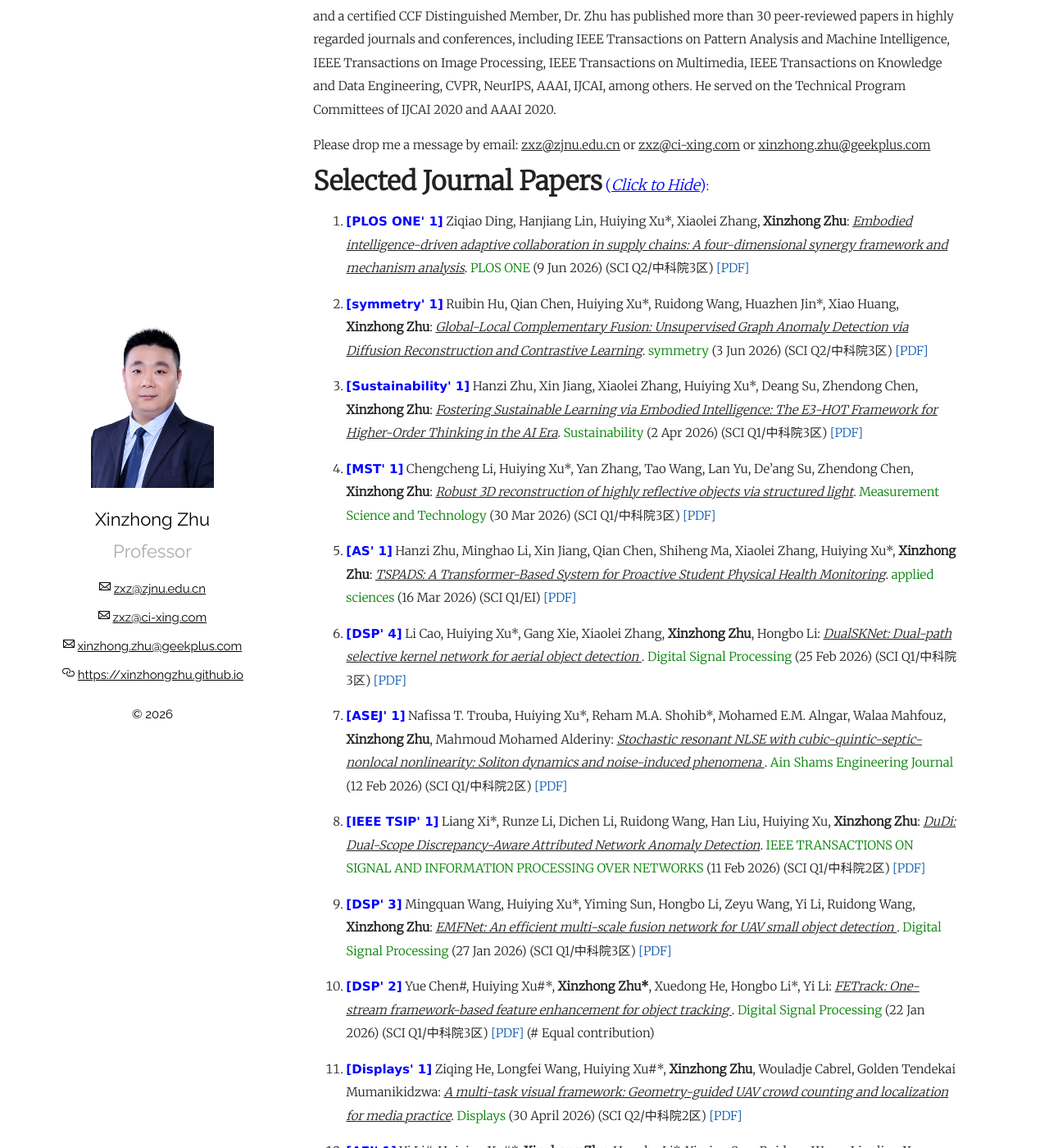
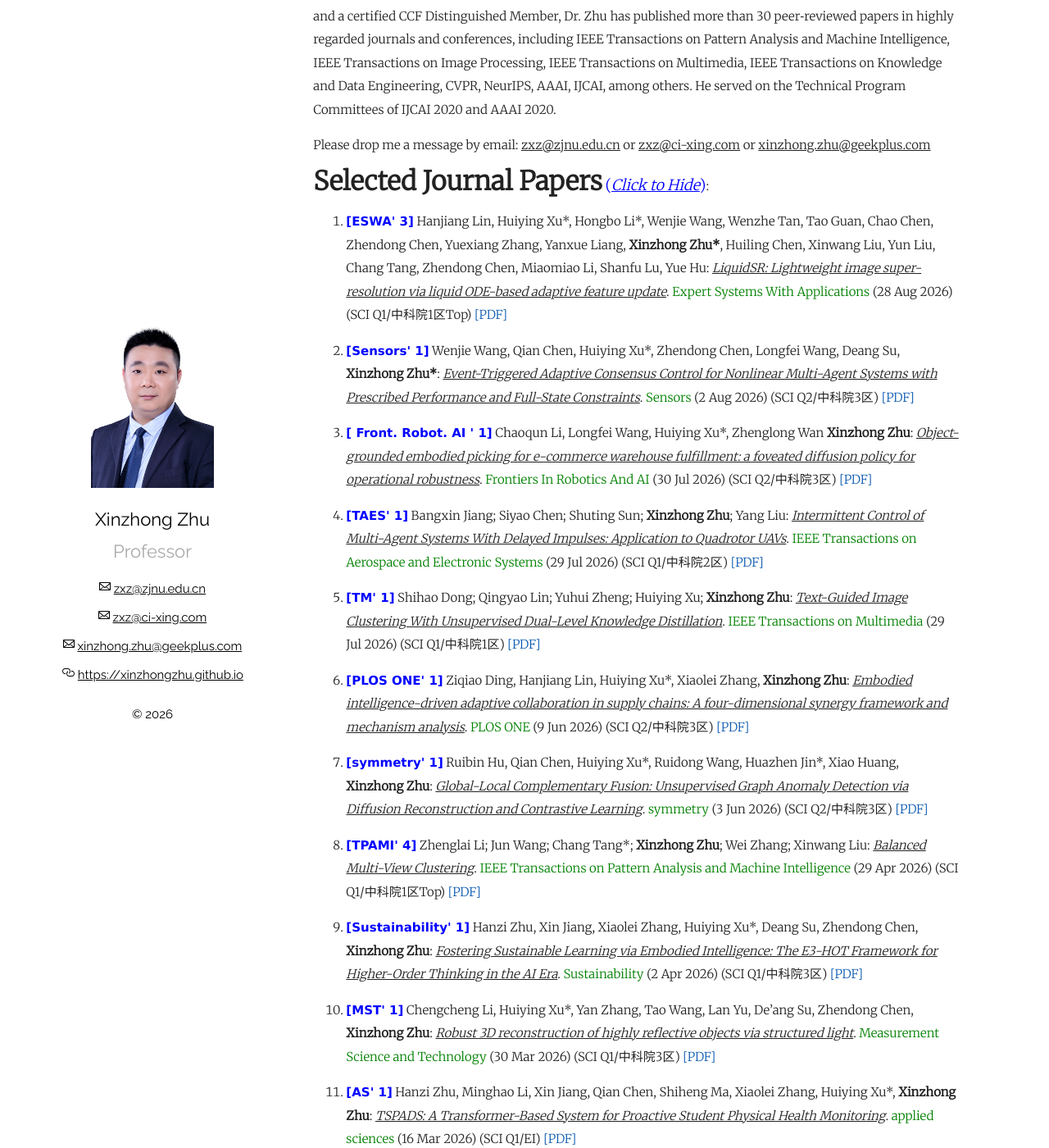
Before and after one commit to xinzhongzhu/xinzhongzhu.github.io, a Jekyll site: the page built from index.md, in a window 1280 px wide and 1400 px high, scrolled down 662 px. Shown: the whole window at 82% size. Built offline with Jekyll 4.4.1, drawn with Linux system fonts in a browser that asks for light colours; some of the changed text lies outside the part shown.

Commit message:
Update index.md

```diff
--- a/index.md
+++ b/index.md
@@ -21,9 +21,21 @@ Please drop me a message by email: <u>zxz@zjnu.edu.cn</u> or <u>zxz@ci-xing.com<
   <p>
   <ol>
 
+<p style="margin-top: 8px;"><li><font face="verdana" color="blue"><b>[ESWA' 3]</b></font> Hanjiang Lin, Huiying Xu*, Hongbo Li*, Wenjie Wang, Wenzhe Tan, Tao Guan, Chao Chen, Zhendong Chen, Yuexiang Zhang, Yanxue Liang, <b>Xinzhong Zhu*</b>, Huiling Chen, Xinwang Liu, Yun Liu, Chang Tang, Zhendong Chen, Miaomiao Li, Shanfu Lu, Yue Hu: <i><u>LiquidSR: Lightweight image super-resolution via liquid ODE-based adaptive feature update</u></i>. <font color="green"> Expert Systems With Applications </font> (28 Aug 2026) (SCI Q1/中科院1区Top) <a href = "https://xinzhongzhu.github.io/document/LiquidSR Lightweight image super-resolution via liquid ODE-based adaptive feature update.pdf">[PDF]</a>  </li></p>
+
+<p style="margin-top: 8px;"><li><font face="verdana" color="blue"><b>[Sensors' 1]</b></font> Wenjie Wang, Qian Chen, Huiying Xu*, Zhendong Chen, Longfei Wang, Deang Su, <b>Xinzhong Zhu*</b>: <i><u>Event-Triggered Adaptive Consensus Control for Nonlinear Multi-Agent Systems with Prescribed Performance and Full-State Constraints</u></i>. <font color="green"> Sensors</font> (2 Aug 2026) (SCI Q2/中科院3区) <a href = "https://xinzhongzhu.github.io/document/Event-Triggered Adaptive Consensus Control for Nonlinear Multi-Agent Systems with Prescribed Performance and Full-State Constraints.pdf">[PDF]</a>  </li></p>
+
+<p style="margin-top: 8px;"><li><font face="verdana" color="blue"><b>[ Front. Robot. AI ' 1]</b></font> Chaoqun Li, Longfei Wang, Huiying Xu*, Zhenglong Wan <b>Xinzhong Zhu</b>: <i><u>Object-grounded embodied picking for e-commerce warehouse fulfillment: a foveated diffusion policy for operational robustness</u></i>. <font color="green"> Frontiers In Robotics And AI </font> (30 Jul 2026) (SCI Q2/中科院3区) <a href = "https://xinzhongzhu.github.io/document/Object-grounded embodied picking for e-commerce warehouse fulfillment a foveated diffusion policy for operational robustness.pdf">[PDF]</a>  </li></p>
+
+<p style="margin-top: 8px;"><li><font face="verdana" color="blue"><b>[TAES' 1]</b></font> Bangxin Jiang; Siyao Chen; Shuting Sun; <b>Xinzhong Zhu</b>; Yang Liu: <i><u>Intermittent Control of Multi-Agent Systems With Delayed Impulses: Application to Quadrotor UAVs</u></i>. <font color="green"> IEEE Transactions on Aerospace and Electronic Systems </font> (29 Jul 2026) (SCI Q1/中科院2区) <a href = "https://xinzhongzhu.github.io/document/Intermittent_Control_of_Multi-Agent_Systems_With_Delayed_Impulses_Application_to_Quadrotor_UAVs.pdf">[PDF]</a>  </li></p>
+
+<p style="margin-top: 8px;"><li><font face="verdana" color="blue"><b>[TM' 1]</b></font> Shihao Dong; Qingyao Lin; Yuhui Zheng; Huiying Xu; <b>Xinzhong Zhu</b>: <i><u>Text-Guided Image Clustering With Unsupervised Dual-Level Knowledge Distillation</u></i>. <font color="green"> IEEE Transactions on Multimedia</font> (29 Jul 2026) (SCI Q1/中科院1区) <a href = "https://xinzhongzhu.github.io/document/Text-Guided_Image_Clustering_With_Unsupervised_Dual-Level_Knowledge_Distillation.pdf">[PDF]</a>  </li></p>
+
 <p style="margin-top: 8px;"><li><font face="verdana" color="blue"><b>[PLOS ONE' 1]</b></font> Ziqiao Ding, Hanjiang Lin, Huiying Xu*, Xiaolei Zhang, <b>Xinzhong Zhu</b>: <i><u>Embodied intelligence-driven adaptive collaboration in supply chains: A four-dimensional synergy framework and mechanism analysis</u></i>. <font color="green"> PLOS ONE </font> (9 Jun 2026) (SCI Q2/中科院3区) <a href = "https://xinzhongzhu.github.io/document/Embodied intelligence driven adaptive collaboration in supply chains.pdf">[PDF]</a>  </li></p>
 
 <p style="margin-top: 8px;"><li><font face="verdana" color="blue"><b>[symmetry' 1]</b></font> Ruibin Hu, Qian Chen, Huiying Xu*, Ruidong Wang, Huazhen Jin*, Xiao Huang, <b>Xinzhong Zhu</b>: <i><u>Global-Local Complementary Fusion: Unsupervised Graph Anomaly Detection via Diffusion Reconstruction and Contrastive Learning</u></i>. <font color="green">symmetry</font> (3 Jun 2026) (SCI Q2/中科院3区) <a href = "https://xinzhongzhu.github.io/document/Global Local Complementary Fusion.pdf">[PDF]</a>  </li></p>
+
+<p style="margin-top: 8px;"><li><font face="verdana" color="blue"><b>[TPAMI' 4]</b></font> Zhenglai Li; Jun Wang; Chang Tang*; <b>Xinzhong Zhu</b>; Wei Zhang; Xinwang Liu: <i><u>Balanced Multi-View Clustering</u></i>. <font color="green"> IEEE Transactions on Pattern Analysis and Machine Intelligence </font> (29 Apr 2026) (SCI Q1/中科院1区Top) <a href = "https://xinzhongzhu.github.io/document/Balanced_Multi-View_Clustering.pdf">[PDF]</a>  </li></p>
 
 <p style="margin-top: 8px;"><li><font face="verdana" color="blue"><b>[Sustainability' 1]</b></font> Hanzi Zhu, Xin Jiang, Xiaolei Zhang, Huiying Xu*, Deang Su, Zhendong Chen, <b>Xinzhong Zhu</b>: <i><u>Fostering Sustainable Learning via Embodied Intelligence: The E3-HOT Framework for Higher-Order Thinking in the AI Era</u></i>. <font color="green">Sustainability</font> (2 Apr 2026) (SCI Q1/中科院3区) <a href = "https://xinzhongzhu.github.io/document/Fostering Sustainable Learning via Embodied Intelligence.pdf">[PDF]</a>  </li></p>
 
@@ -38,6 +50,10 @@ Please drop me a message by email: <u>zxz@zjnu.edu.cn</u> or <u>zxz@ci-xing.com<
 <p style="margin-top: 8px;"><li><font face="verdana" color="blue"><b>[IEEE TSIP' 1]</b></font> Liang Xi*, Runze Li, Dichen Li, Ruidong Wang, Han Liu, Huiying Xu, <b>Xinzhong Zhu</b>: <i><u> DuDi: Dual-Scope Discrepancy-Aware Attributed Network Anomaly Detection</u></i>. <font color="green"> IEEE TRANSACTIONS ON SIGNAL AND INFORMATION PROCESSING OVER NETWORKS </font> (11 Feb 2026) (SCI Q1/中科院2区) <a href = "https://xinzhongzhu.github.io/document/DuDi.pdf">[PDF]</a>  </li></p>
 
 <p style="margin-top: 8px;"><li><font face="verdana" color="blue"><b>[DSP' 3]</b></font> Mingquan Wang, Huiying Xu*, Yiming Sun, Hongbo Li, Zeyu Wang, Yi Li, Ruidong Wang, <b>Xinzhong Zhu</b>: <i><u> EMFNet: An efficient multi-scale fusion network for UAV small object detection </u></i>. <font color="green"> Digital Signal Processing </font> (27 Jan 2026) (SCI Q1/中科院3区) <a href = "https://xinzhongzhu.github.io/document/EMFNet.pdf">[PDF]</a>  </li></p>
+
+
+<p style="margin-top: 8px;"><li><font face="verdana" color="blue"><b>[JBHI' 1]</b></font> Chengcheng Li, Huiying Xu*, <b>Xinzhong Zhu*</b>, Huiling Chen, Xinwang Liu, Yun Liu, Chang Tang, Zhendong Chen, Miaomiao Li, Shanfu Lu, Yue Hu: <i><u>HCA-Net: Hierarchical Contextual Attention Network for Lightweight and Accurate Polyp Segmentation</u></i>. <font color="green"> IEEE Journal of Biomedical and Health Informatics </font> (26 Jan 2026) (SCI Q1/中科院2区Top) <a href = "https://xinzhongzhu.github.io/document/HCA-Net_Hierarchical_Contextual_Attention_Network_for_Lightweight_and_Accurate_Polyp_Segmentation.pdf">[PDF]</a>  </li></p>
+
 
 <p style="margin-top: 8px;"><li><font face="verdana" color="blue"><b>[DSP' 2]</b></font> Yue Chen#, Huiying Xu#*, <b>Xinzhong Zhu*</b>, Xuedong He, Hongbo Li*, Yi Li: <i><u> FETrack: One-stream framework-based feature enhancement for object tracking </u></i>. <font color="green"> Digital Signal Processing </font> (22 Jan 2026) (SCI Q1/中科院3区) <a href = "https://xinzhongzhu.github.io/document/FETrack.pdf">[PDF]</a> (# Equal contribution) </li></p>
 
@@ -192,6 +208,12 @@ Please drop me a message by email: <u>zxz@zjnu.edu.cn</u> or <u>zxz@ci-xing.com<
   <p>
     <ol>
 
+
+<p style="margin-top: 8px;"><li><font face="verdana" color="blue"><b>[ICASSP' 5]</b></font> Jinkai Yao; Jiaze Jin; Huiying Xu*; Zeyu Wang; <b>Xinzhong Zhu</b>; Hongbo Li: <i><u> ICASSP 2026 - 2026 IEEE International Conference on Acoustics, Speech and Signal Processing (ICASSP) </font> (Apr 2026) (CCF-B) <a href = "https://xinzhongzhu.github.io/document/Dynamic_State_Space_Models_For_Cross__Modality_Fusion.pdf">[PDF]</a>  </li></p>
+
+
+<p style="margin-top: 8px;"><li><font face="verdana" color="blue"><b>[ NNICE' 1]</b></font> Yuxing Chen; Huiying Xu*; Zhendong Chen; Yue Hu; <b>Xinzhong Zhu</b>: <i><u>FMDiffBTS: A Lightweight Frequency-decoupled Mamba Diffusion Network for 3D Brain Tumor Segmentation</u></i>. <font color="green"> 2026 6th International Conference on Neural Networks, Information and Communication Engineering (NNICE) </font> (Apr 2026) (EI) <a href = "https://xinzhongzhu.github.io/document/FMDiffBTS_A_Lightweight_Frequency-decoupled_Mamba_Diffusion_Network_for_3D_Brain_Tumor_Segmentation.pdf">[PDF]</a>  </li></p>
+
 <p style="margin-top: 8px;"><li><font face="verdana" color="blue"><b>[DSAI' 1]</b></font> Chaoqun Li, Longfei Wang, Huiying Xu*, <b>Xinzhong Zhu</b>: <i><u> Data-Driven Instructional Management in Informatized Education: Threshold and Lag Effects of Online Learning Engagement</u></i>. <font color="green"> 2026 3rd International Conference on Digital Society and Artificial Intelligence </font> (EI) <a href = "https://xinzhongzhu.github.io/document/Data-Driven Instructional Management in Informatized Education Threshold and Lag Effects of Online Learning Engagement.pdf">[PDF]</a> </li></p>
 
 <p style="margin-top: 8px;"><li><font face="verdana" color="blue"><b>[RICAI' 2]</b></font> Ziqing He, Longfei Wang, Huiying Xu*, <b>Xinzhong Zhu</b>, Jiaxiao Xiong: <i><u> Media Practice-Driven Technology Iteration and Value Realization: A Framework Study on Geometry-Guided UAV Crowd Counting</u></i>. <font color="green"> 2025 7th International Conference on Robotics, Intelligent Control and Artificial Intelligence (RICAI)</font> (EI) <a href = "https://xinzhongzhu.github.io/document/RICAI 2025-Media_Practice-Driven_Technology_Iteration_and_Value_Realization_A_Framework_Study_on_Geometry-Guided_UAV_Crowd_Counting.pdf">[PDF]</a> </li></p>
```
